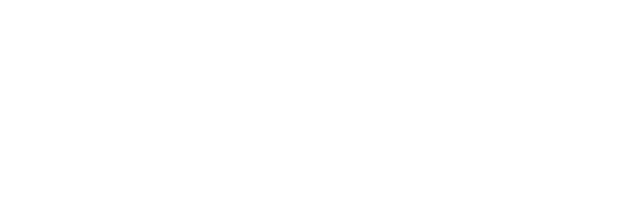
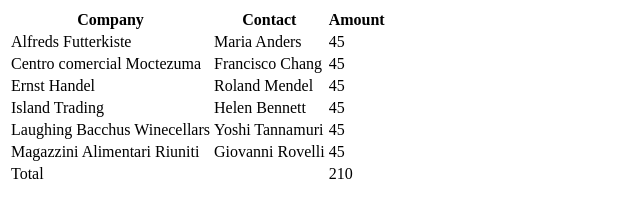
Before and after one commit to FbW-22-E04/uib-data-table_contact-OliveiraDCI, a plain HTML site: page index.html in a window 1280 px wide. Shown: the whole page, without its empty margins (0-640 px from the left). Drawn offline with Linux system fonts and the light colour scheme.

Commit message:
Added all data to it's respective table elements.

```diff
--- a/index.html
+++ b/index.html
@@ -11,50 +11,50 @@
     <table>
       <thead>
         <tr>
-          <th></th>
-          <th></th>
-          <th></th>
+          <th>Company</th>
+          <th>Contact</th>
+          <th>Amount</th>
         </tr>
       </thead>
 
       <tbody>
         <tr>
-          <td></td>
-          <td></td>
-          <td></td>
+          <td>Alfreds Futterkiste</td>
+          <td>Maria Anders</td>
+          <td>45</td>
         </tr>
         <tr>
-          <td></td>
-          <td></td>
-          <td></td>
+          <td>Centro comercial Moctezuma</td>
+          <td>Francisco Chang</td>
+          <td>45</td>
         </tr>
         <tr>
-          <td></td>
-          <td></td>
-          <td></td>
+          <td>Ernst Handel</td>
+          <td>Roland Mendel</td>
+          <td>45</td>
         </tr>
         <tr>
-          <td></td>
-          <td></td>
-          <td></td>
+          <td>Island Trading</td>
+          <td>Helen Bennett</td>
+          <td>45</td>
         </tr>
         <tr>
-          <td></td>
-          <td></td>
-          <td></td>
+          <td>Laughing Bacchus Winecellars</td>
+          <td>Yoshi Tannamuri</td>
+          <td>45</td>
         </tr>
         <tr>
-          <td></td>
-          <td></td>
-          <td></td>
+          <td>Magazzini Alimentari Riuniti</td>
+          <td>Giovanni Rovelli</td>
+          <td>45</td>
         </tr>
       </tbody>
 
       <tfoot>
         <tr>
+          <td>Total</td>
           <td></td>
-          <td></td>
-          <td></td>
+          <td>210</td>
         </tr>
       </tfoot>
     </table>
```
